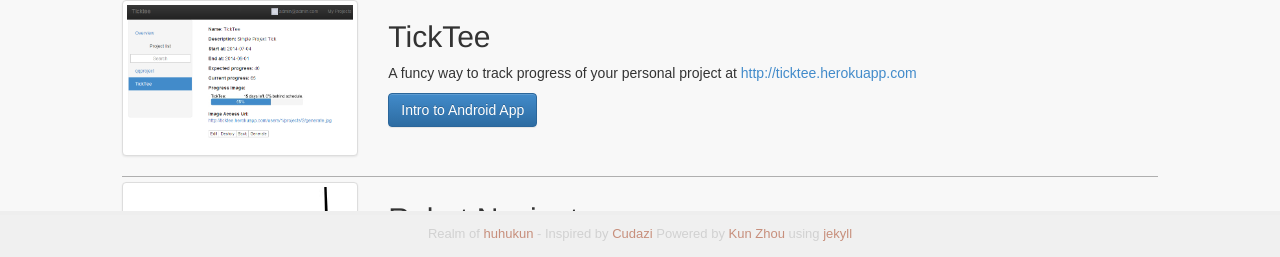
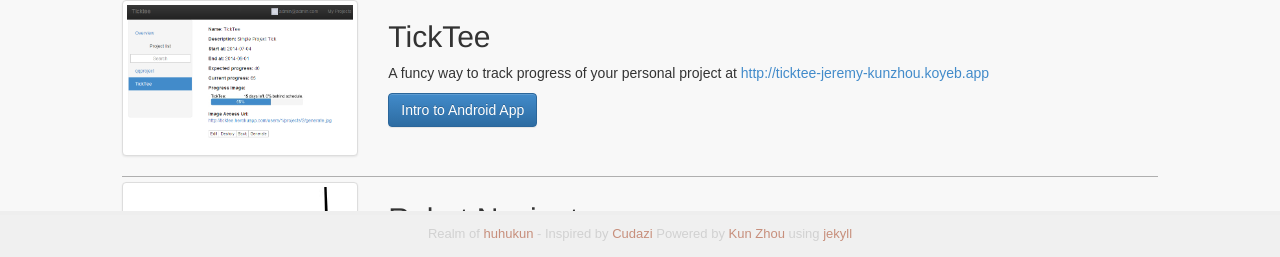
Before and after one commit to jeremy-kunzhou/jeremy-kunzhou.github.com, a Jekyll site: the page built from projects.md, in a window 1280 px wide. Shown: the part 589-846 px from the top of the page. Built offline with Jekyll 4.4.1, drawn with Linux system fonts in a browser that asks for light colours.

Commit message:
Update projects.md

```diff
--- a/projects.md
+++ b/projects.md
@@ -5,7 +5,7 @@
 ---
 
 <div class="row thumbnail">
-        <img src="http://ticktee.herokuapp.com/users/3/projects/1/generate.jpg" alt="TickTee Progress" />
+        <img src="https://ticktee-jeremy-kunzhou.koyeb.app/users/1/projects/1/generate.jpg" alt="TickTee Progress" />
 </div>
 <div class="project">
     <div class="row">
@@ -17,7 +17,7 @@
         <div class="col-md-9">
             <h2>TickTee</h2>
             <div class="project-detial">
-                <p>A funcy way to track progress of your personal project at <a href="http://ticktee.herokuapp.com">http://ticktee.herokuapp.com</a></p>
+                <p>A funcy way to track progress of your personal project at <a href="http://ticktee-jeremy-kunzhou.koyeb.app">http://ticktee-jeremy-kunzhou.koyeb.app</a></p>
 									<a class="btn btn-primary" href="/projects/ticktee.html">Intro to Android App</a>
             </div>
         </div>
```
